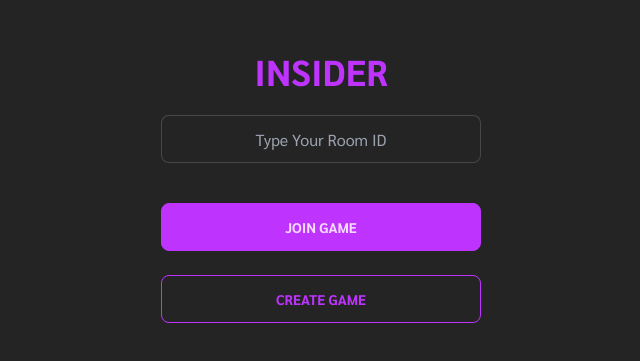
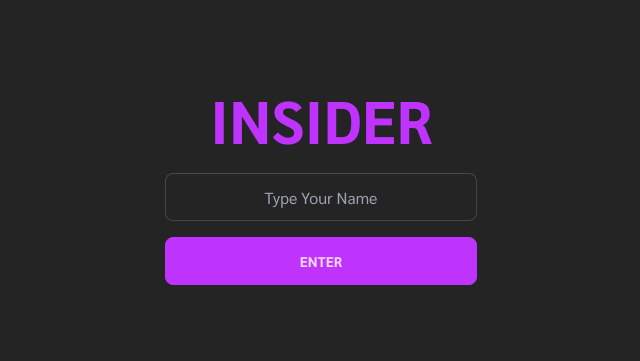
Before and after one commit to kata-cafe/insider-game, a Vue app: page / in a window 1280 px wide. Shown: the part 213-574 px from the top of the page, without its empty margins (319-959 px from the left). Built offline with nearby package versions, Linux system fonts and the light colour scheme; what peerjs would draw is missing.

Commit message:
feat: add playerName

```diff
--- a/package.json
+++ b/package.json
@@ -14,6 +14,7 @@
     "lint:fix": "eslint . --fix"
   },
   "dependencies": {
+    "@vueuse/core": "^10.3.0",
     "peerjs": "^1.4.7",
     "vue": "3.2.45",
     "vue-router": "^4.2.4"
--- /dev/null
+++ b/src/model.ts
@@ -0,0 +1,5 @@
+export interface GameConnection {
+  type: 'join'
+  playerName: string
+  message?: string | number
+}
--- a/src/pages/Home.vue
+++ b/src/pages/Home.vue
@@ -2,10 +2,15 @@
 import { ref, watch } from 'vue'
 import { useRouter } from 'vue-router'
 import { connect, createGame } from '../peer'
+import useGame from '../useGame'
 
 const router = useRouter()
 
+const { playerName } = useGame()
+
 const roomId = ref('')
+
+const newName = ref('')
 
 watch(roomId, () => roomId.value = roomId.value.toUpperCase())
 
@@ -21,8 +26,14 @@ function handleCreateGame() {
 </script>
 
 <template>
-  <div class="text-4xl font-bold text-primary">
+  <div class="text-6xl font-bold text-primary">
     INSIDER
+  </div>
+
+  <template v-if="playerName">
+    <div class="flex items-end gap-4 text-4xl ">
+      <span>Hello,</span>
+      <span class="cursor-pointer underline transition-colors hover:text-primary" @click="playerName = ''">{{ playerName }}</span>
     </div>
 
     <input v-model="roomId" type="text" placeholder="Type Your Room ID" class="input input-bordered w-full max-w-xs text-center" maxlength="4">
@@ -35,3 +46,11 @@ function handleCreateGame() {
       create game
     </button>
   </template>
+
+  <form v-else @submit="playerName = newName">
+    <input v-model="newName" type="text" placeholder="Type Your Name" class="input input-bordered w-full max-w-xs text-center">
+    <button class="btn btn-primary mt-4 w-full max-w-xs" type="submit">
+      enter
+    </button>
+  </form>
+</template>
--- a/src/peer.ts
+++ b/src/peer.ts
@@ -1,8 +1,12 @@
 import type { DataConnection } from 'peerjs'
 import Peer from 'peerjs'
 import { ref } from 'vue'
+import useGame from './useGame'
+import type { GameConnection } from './model'
 
 const gameId = ref(makeid(4).toUpperCase())
+
+const { playerName } = useGame()
 
 export const peerConn = ref<DataConnection>()
 
@@ -18,7 +22,11 @@ export function connect(peerId: string) {
   peerConn.value = myPeer.connect(peerId)
 
   peerConn.value.on('open', () => {
-    peerConn.value.send('hi!')
+    sendGameData(peerConn.value, {
+      type: 'join',
+      playerName: playerName.value,
+      message: 'Hi!',
+    })
   })
 }
 
@@ -33,6 +41,10 @@ myPeer.on('connection', (conn) => {
   })
 })
 
+function sendGameData(conn: DataConnection, data: GameConnection) {
+  conn.send(data)
+}
+
 function makeid(length: number) {
   let result = ''
   const characters = 'ABCDEFGHJKMNPQRSTUVWXYZabcdefghjkmnpqrstuvwxyz123456789'
--- /dev/null
+++ b/src/useGame.ts
@@ -0,0 +1,9 @@
+import { useStorage } from '@vueuse/core'
+
+export default function useGame() {
+  const playerName = useStorage('playerName', '')
+
+  return {
+    playerName,
+  }
+}
```
Also changed, not shown: 1 other file (tests, documents, lock files or other folders). Lines whose indentation alone changed are shown as unchanged.
